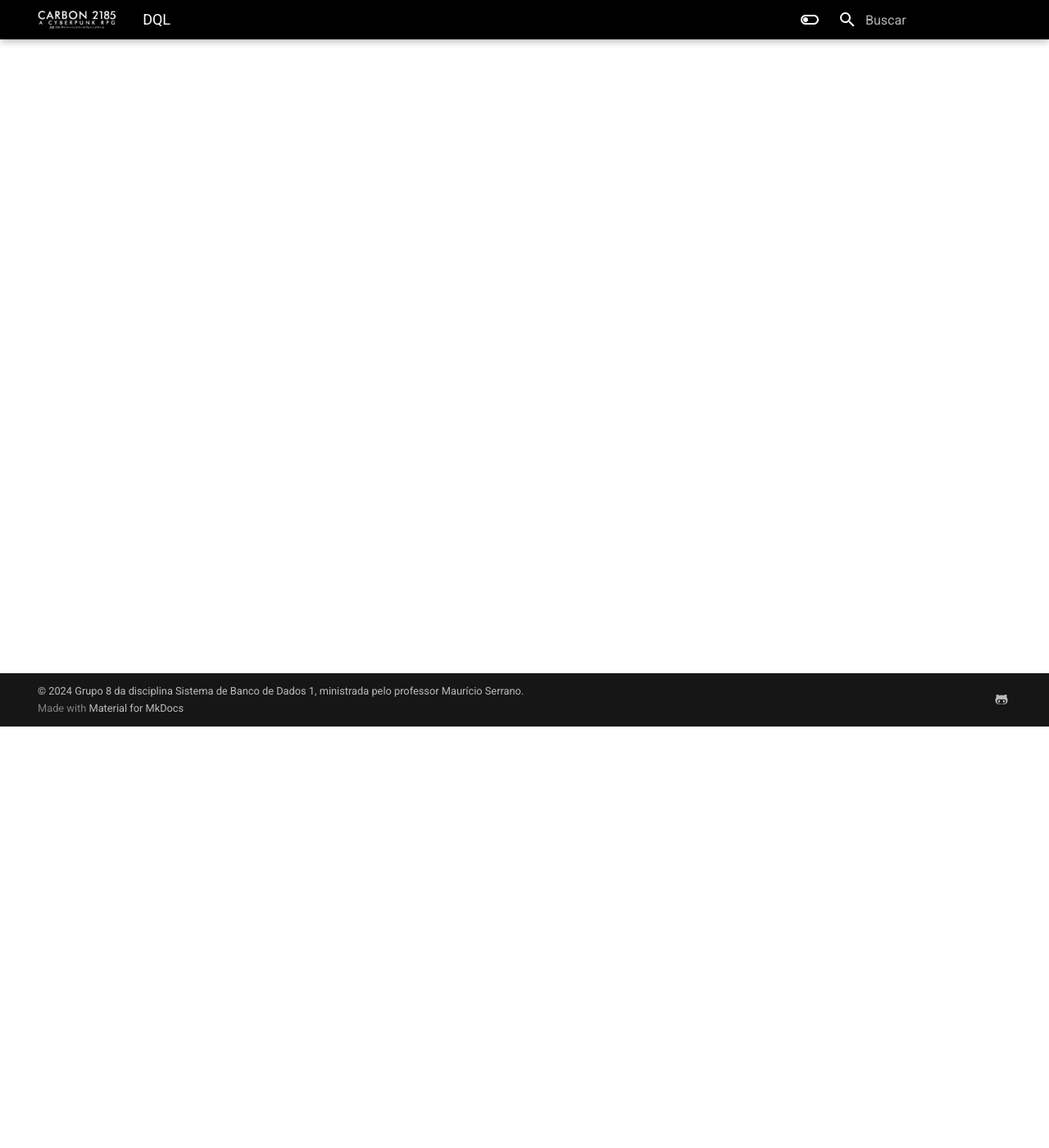
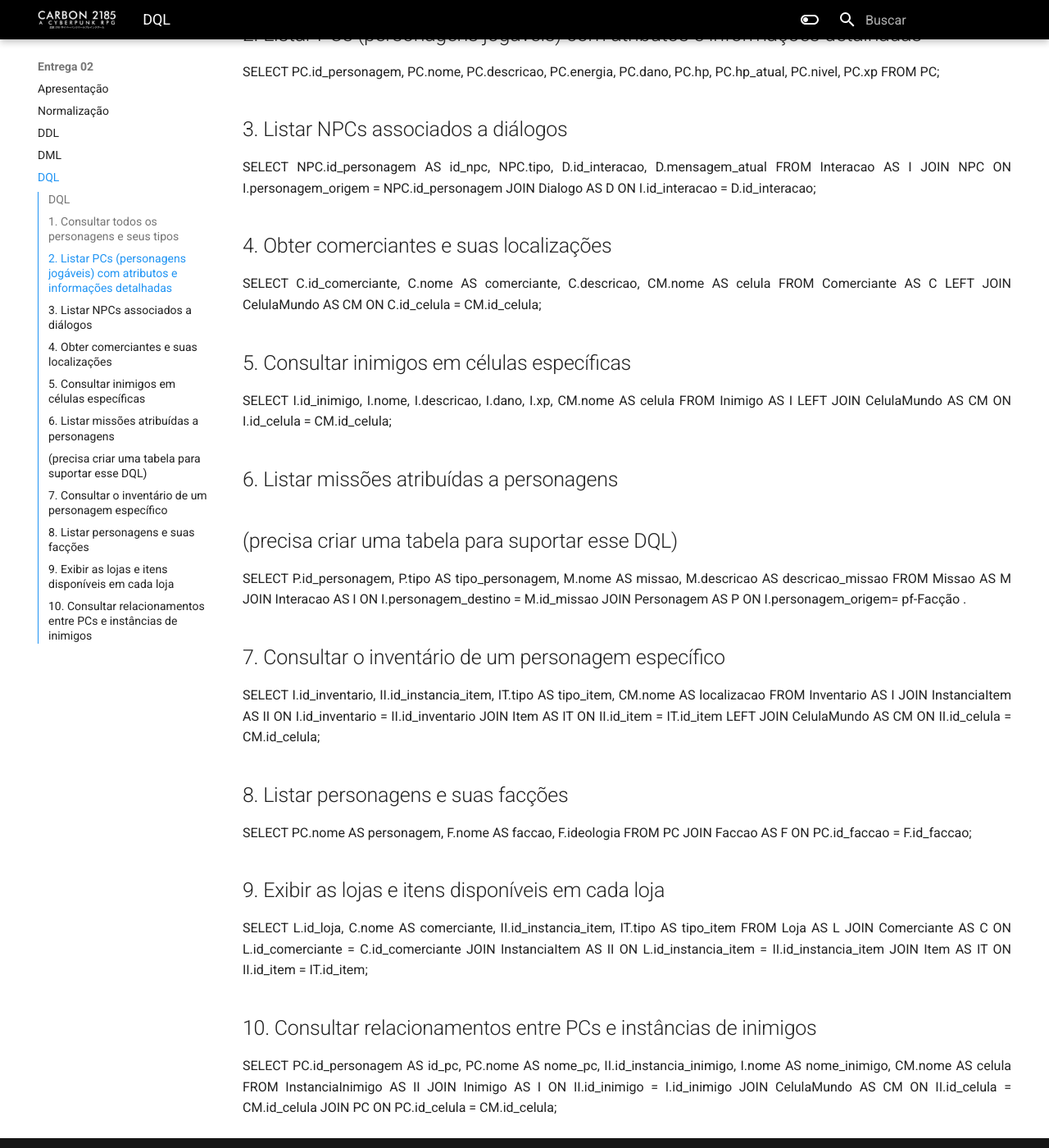
Before and after one commit to SBD1/2024.2-Carbon2185, an MkDocs documentation site: the page built from docs/entrega-2/DQL.md, in a window 1280 px wide and 1400 px high, scrolled down 514 px. Shown: the whole window at 82% size. Built offline with MkDocs 1.6.1 and Material for MkDocs 9.7.7, drawn with Linux system fonts in a browser that asks for light colours; some of the changed text lies outside the part shown.

Commit message:
Update DQL.md
DQL baseado no DDL.

```diff
--- a/docs/entrega-2/DQL.md
+++ b/docs/entrega-2/DQL.md
@@ -3,3 +3,135 @@
 ## **DQL**
 
 A DQL (Data Query Language) é a parte do SQL que se concentra na consulta e recuperação de dados. Ela permite que os usuários solicitem e visualizem dados de tabelas e outros objetos no banco de dados. A DQL é fundamental porque a maior parte da interação com bancos de dados envolve a leitura e extração de informações para relatórios, análises e outros fins. O principal comando da DQL é o SELECT, que pode ser usado de várias maneiras para filtrar, ordenar e agrupar os dados.
+
+
+## 1. Consultar todos os personagens e seus tipos
+SELECT
+    P.id_personagem,
+    P.tipo
+FROM
+    Personagem AS P;
+
+## 2. Listar PCs (personagens jogáveis) com atributos e informações detalhadas
+SELECT
+    PC.id_personagem,
+    PC.nome,
+    PC.descricao,
+    PC.energia,
+    PC.dano,
+    PC.hp,
+    PC.hp_atual,
+    PC.nivel,
+    PC.xp
+FROM
+    PC;
+
+## 3. Listar NPCs associados a diálogos
+SELECT
+    NPC.id_personagem AS id_npc,
+    NPC.tipo,
+    D.id_interacao,
+    D.mensagem_atual
+FROM
+    Interacao AS I
+JOIN
+    NPC ON I.personagem_origem = NPC.id_personagem
+JOIN
+    Dialogo AS D ON I.id_interacao = D.id_interacao;
+
+## 4. Obter comerciantes e suas localizações
+SELECT
+    C.id_comerciante,
+    C.nome AS comerciante,
+    C.descricao,
+    CM.nome AS celula
+FROM
+    Comerciante AS C
+LEFT JOIN
+    CelulaMundo AS CM ON C.id_celula = CM.id_celula;
+
+## 5. Consultar inimigos em células específicas
+SELECT
+    I.id_inimigo,
+    I.nome,
+    I.descricao,
+    I.dano,
+    I.xp,
+    CM.nome AS celula
+FROM
+    Inimigo AS I
+LEFT JOIN
+    CelulaMundo AS CM ON I.id_celula = CM.id_celula;
+
+## 6. Listar missões atribuídas a personagens
+## (precisa criar uma tabela para suportar esse DQL)
+SELECT
+    P.id_personagem,
+    P.tipo AS tipo_personagem,
+    M.nome AS missao,
+    M.descricao AS descricao_missao
+FROM
+    Missao AS M
+JOIN
+    Interacao AS I ON I.personagem_destino = M.id_missao
+JOIN
+    Personagem AS P ON I.personagem_origem= pf-Facção .
+
+
+## 7. Consultar o inventário de um personagem específico
+SELECT
+    I.id_inventario,
+    II.id_instancia_item,
+    IT.tipo AS tipo_item,
+    CM.nome AS localizacao
+FROM
+    Inventario AS I
+JOIN
+    InstanciaItem AS II ON I.id_inventario = II.id_inventario
+JOIN
+    Item AS IT ON II.id_item = IT.id_item
+LEFT JOIN
+    CelulaMundo AS CM ON II.id_celula = CM.id_celula;
+
+## 8. Listar personagens e suas facções
+SELECT
+    PC.nome AS personagem,
+    F.nome AS faccao,
+    F.ideologia
+FROM
+    PC
+JOIN
+    Faccao AS F ON PC.id_faccao = F.id_faccao;
+
+## 9. Exibir as lojas e itens disponíveis em cada loja
+SELECT
+    L.id_loja,
+    C.nome AS comerciante,
+    II.id_instancia_item,
+    IT.tipo AS tipo_item
+FROM
+    Loja AS L
+JOIN
+    Comerciante AS C ON L.id_comerciante = C.id_comerciante
+JOIN
+    InstanciaItem AS II ON L.id_instancia_item = II.id_instancia_item
+JOIN
+    Item AS IT ON II.id_item = IT.id_item;
+
+
+
+## 10. Consultar relacionamentos entre PCs e instâncias de inimigos
+SELECT
+    PC.id_personagem AS id_pc,
+    PC.nome AS nome_pc,
+    II.id_instancia_inimigo,
+    I.nome AS nome_inimigo,
+    CM.nome AS celula
+FROM
+    InstanciaInimigo AS II
+JOIN
+    Inimigo AS I ON II.id_inimigo = I.id_inimigo
+JOIN
+    CelulaMundo AS CM ON II.id_celula = CM.id_celula
+JOIN
+    PC ON PC.id_celula = CM.id_celula;
```
